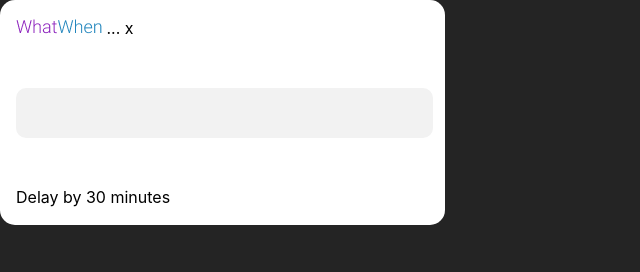
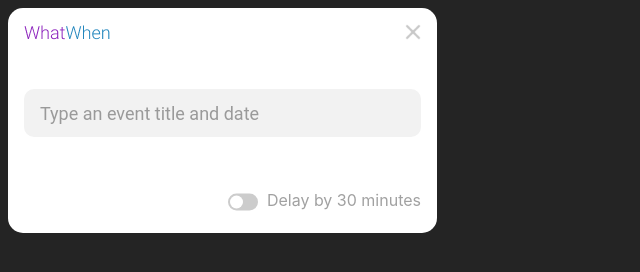
Before and after one commit to ivocass/whatwhen, a website built with Vite: page index.html in a window 1280 px wide. Shown: the whole page, without its empty margins (0-640 px from the left). Built offline with nearby package versions, Linux system fonts and the light colour scheme; some packages are replaced by stand-ins of ours.

Commit message:
GUI ready. adding JS

```diff
--- a/index.html
+++ b/index.html
@@ -5,13 +5,31 @@
     <link rel="icon" type="image/svg+xml" href="/vite.svg" />
     <meta name="viewport" content="width=device-width, initial-scale=1.0" />
     <title>What When</title>
-    <link rel="stylesheet" href="src/styles.css" />
+    <link rel="stylesheet" href="src/css/toggle-switch.css" />
+    <link rel="stylesheet" href="src/css/styles.css" />
   </head>
   <body>
     <main>
-      <div><img src="logo.png" alt="Logo" /> ... x</div>
-      <input type="text" />
-      <footer>Delay by 30 minutes</footer>
+      <div id="top-frame">
+        <button id="logo-btn" title="Open this extension in the Chrome Webstore">
+          <img id="logo" src="logo.png" alt="Logo" />
+        </button>
+        </button>
+        <button id="exit-btn" title="Exit">
+          <img src="exit-icon.png" alt="Exit icon" />
+        </button>
+      </div>
+      <input type="text" placeholder="Type an event title and date" />
+      <footer>
+        <label class="switch switch-toggle-override">
+          <input type="checkbox" />
+          <span class="slider round"></span> </label
+        ><span
+          title="Google Calendar always sets the default notification for 30 minutes before the event time.
+If you instead want to be notified at the exact time of the event, you can work around it by delaying your event."
+          >Delay by 30 minutes</span
+        >
+      </footer>
     </main>
 
     <script src="/src/sherlock.js"></script>
--- a/src/styles.css
+++ b/src/css/styles.css
@@ -11,10 +11,14 @@
   -webkit-text-size-adjust: 100%;
 }
 
-body {
+html {
   margin: 0;
   width: 445px;
   height: 225px;
+}
+
+body {
+  height: 100%;
 }
 
 main {
@@ -28,6 +32,29 @@
   justify-content: space-between;
 }
 
+#top-frame {
+  display: flex;
+  justify-content: space-between;
+}
+
+#logo {
+  width: 86px;
+  height: 15px;
+}
+
+#logo-btn,
+#exit-btn {
+  background: none;
+  border: none;
+  cursor: pointer;
+  padding: 0;
+}
+
+#exit-btn img {
+  width: 16px;
+  height: 16px;
+}
+
 input {
   background-color: #f2f2f2;
   color: #292929;
@@ -38,4 +65,28 @@
   border-radius: 10px;
   font-size: 18px;
   font-family: 'Roboto', sans-serif;
+  padding: 16px;
+  box-sizing: border-box;
 }
+
+input::placeholder {
+  opacity: 0.7;
+}
+
+footer {
+  display: flex;
+  justify-content: end;
+  align-items: center;
+}
+
+footer span {
+  user-select: none;
+  color: #a1a1a1;
+}
+
+.switch-toggle-override {
+  scale: 0.5;
+  position: relative;
+  top: 2px;
+  left: 6px;
+}
--- /dev/null
+++ b/src/css/toggle-switch.css
@@ -0,0 +1,59 @@
+.switch {
+  position: relative;
+  display: inline-block;
+  width: 60px;
+  height: 34px;
+}
+
+.switch input {
+  opacity: 0;
+  width: 0;
+  height: 0;
+}
+
+.slider {
+  position: absolute;
+  cursor: pointer;
+  top: 0;
+  left: 0;
+  right: 0;
+  bottom: 0;
+  background-color: #ccc;
+  -webkit-transition: 0.4s;
+  transition: 0.4s;
+}
+
+.slider:before {
+  position: absolute;
+  content: '';
+  height: 26px;
+  width: 26px;
+  left: 4px;
+  bottom: 4px;
+  background-color: white;
+  -webkit-transition: 0.4s;
+  transition: 0.4s;
+}
+
+input:checked + .slider {
+  background-color: #2196f3;
+}
+
+input:focus + .slider {
+  box-shadow: 0 0 1px #2196f3;
+}
+
+input:checked + .slider:before {
+  -webkit-transform: translateX(26px);
+  -ms-transform: translateX(26px);
+  transform: translateX(26px);
+}
+
+/* Rounded sliders */
+.slider.round {
+  border-radius: 34px;
+}
+
+.slider.round:before {
+  border-radius: 50%;
+}
--- a/src/main.js
+++ b/src/main.js
@@ -1,5 +1,23 @@
-const sherlock = Sherlock;
 const sugar = Sugar.Date;
+const switchToggle = document.querySelector('.switch input');
+let delaysEvent = false;
 
-console.log('sherlock', sherlock);
-console.log('sugar', sugar);
+switchToggle.addEventListener('click', onSwitchToggleClick);
+
+if (chrome.storage) {
+  console.log('HAS');
+}
+
+if (chrome.storage)
+  chrome.storage.local
+    .get(['delaysEvent'])
+    .then((result) => (delaysEvent = result.key));
+
+function onSwitchToggleClick(e) {
+  delaysEvent = switchToggle.checked;
+
+  if (chrome.storage);
+  chrome.storage.local.set({ delaysEvent: switchToggle.checked });
+}
+
+function loadDelaySetting() {}
```
Also changed, not shown: manifest.json, public/exit-icon.png (added), public/info-icon.png (added).
